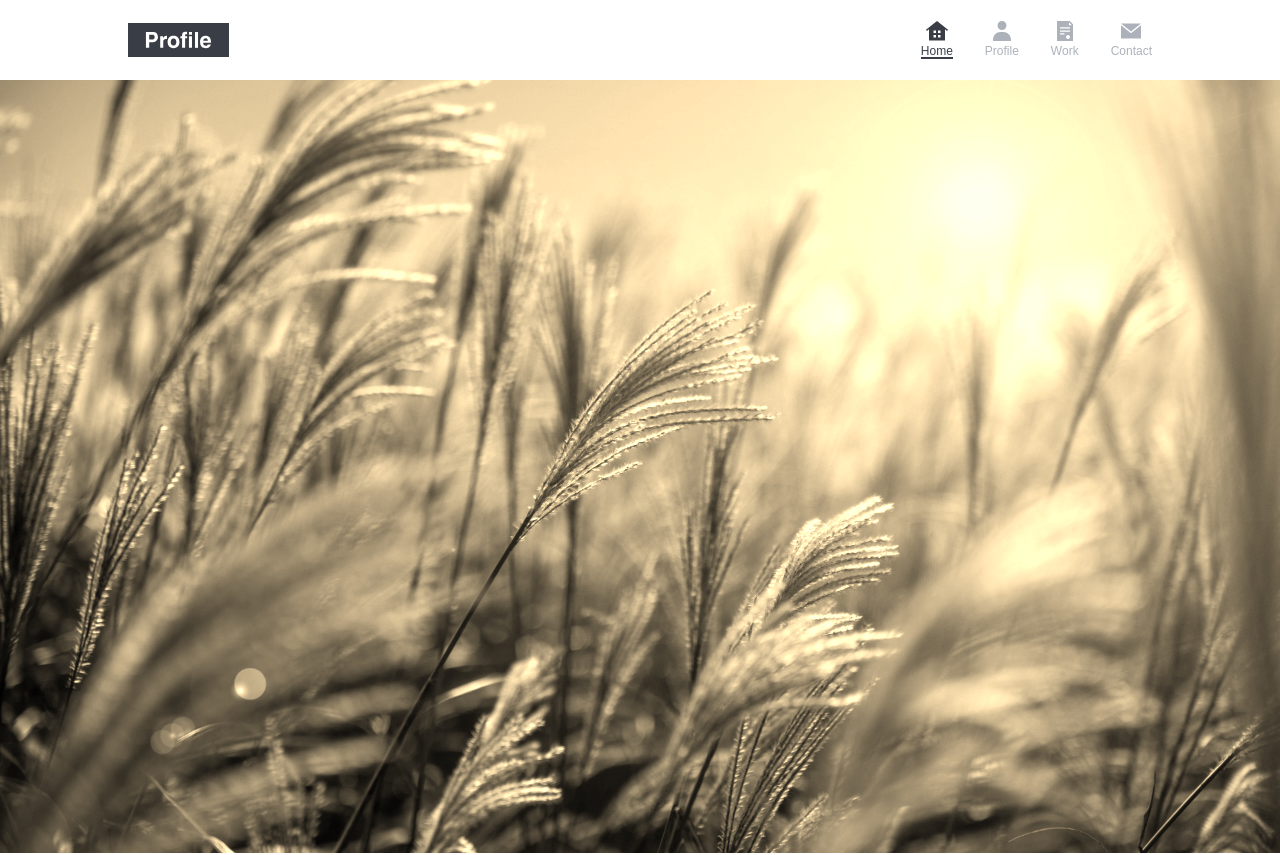
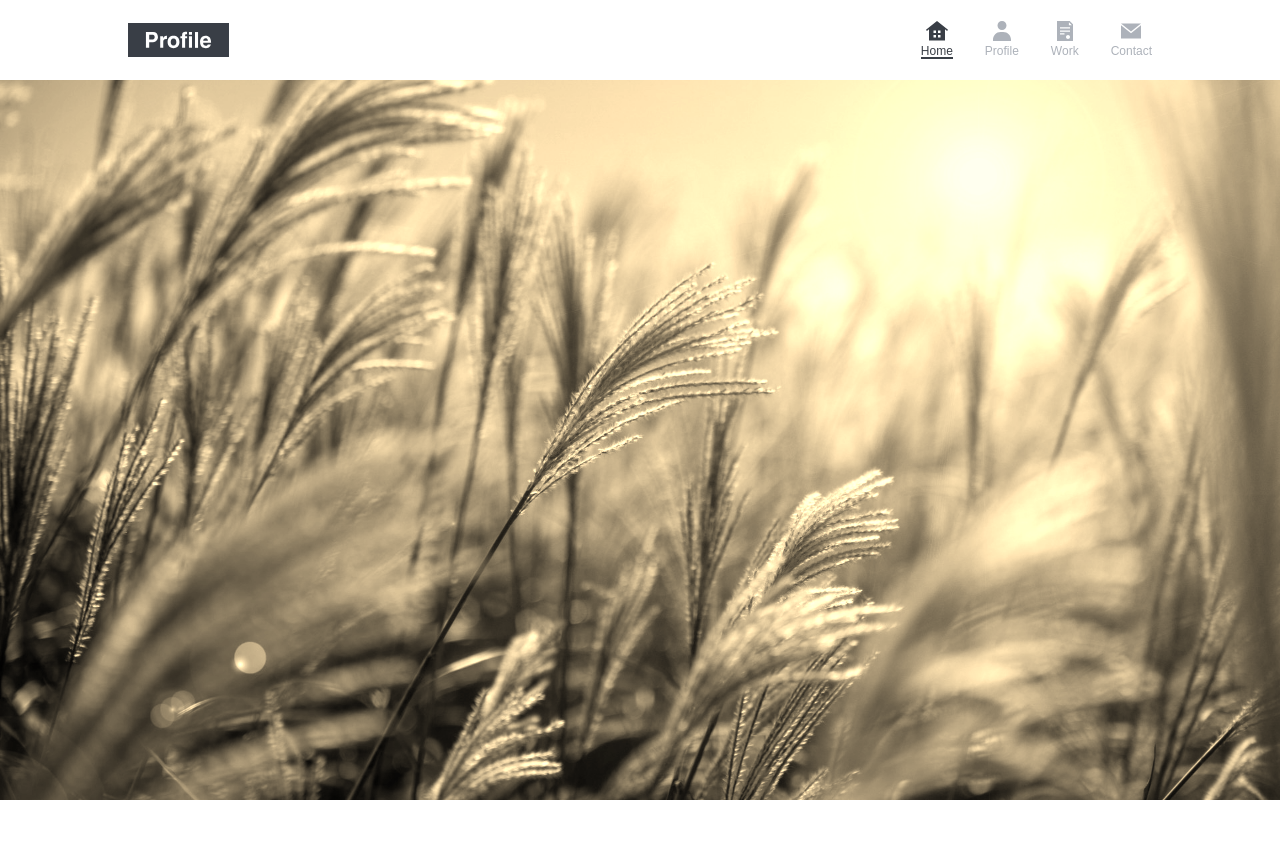
Before and after one commit to 12kagetti12/profile, a Next.js app: page / in a window 1280 px wide. Shown: the top 855 px of the page. Built offline with nearby package versions, Linux system fonts and the light colour scheme.

Commit message:
💄 Fix main visual view

```diff
--- a/src/pages/index.tsx
+++ b/src/pages/index.tsx
@@ -82,16 +82,12 @@ export default function Home() {
         <Header refPositions={refPositions}></Header>
       </div>
       <main>
-        <div className="mx-0 mb-20 sm:mb-0 sm:max-w-full">
+        <div className="mx-0 mb-20 sm:mb-0">
           {/* eslint-disable-next-line @next/next/no-img-element */}
           <img
-            className="h-screen object-cover sepia filter sm:h-auto sm:max-w-full"
+            className="h-[90vh] object-cover sepia filter sm:h-screen sm:w-full"
             src="/mainVisualAutumn.jpg"
             alt="mainVisual"
-            width={1920}
-            height={1280}
-            sizes="(max-width:640px) 100vh,(max-width:1200px) 100vh,100vh"
-            // priority={true}
           />
         </div>
 
```
